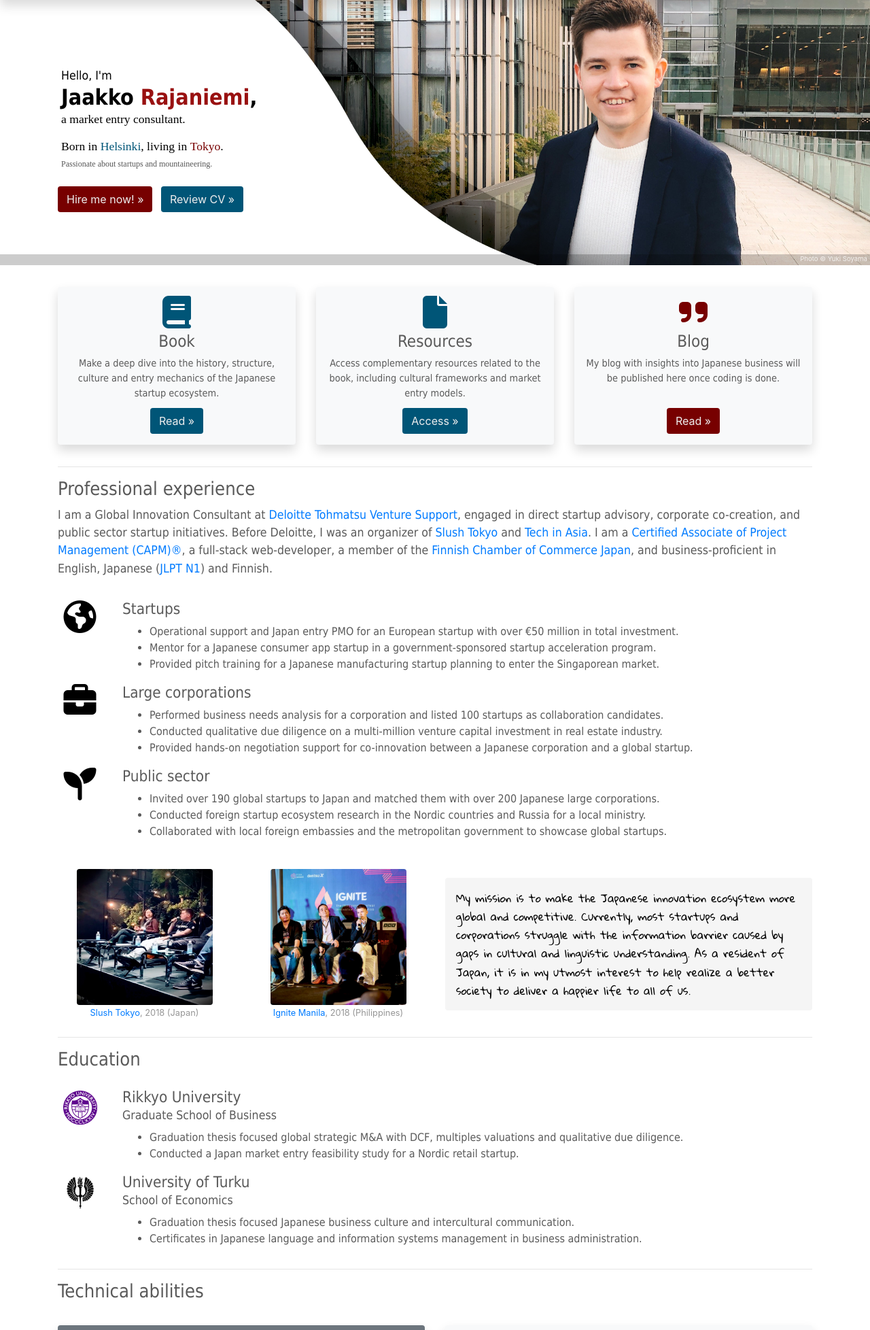
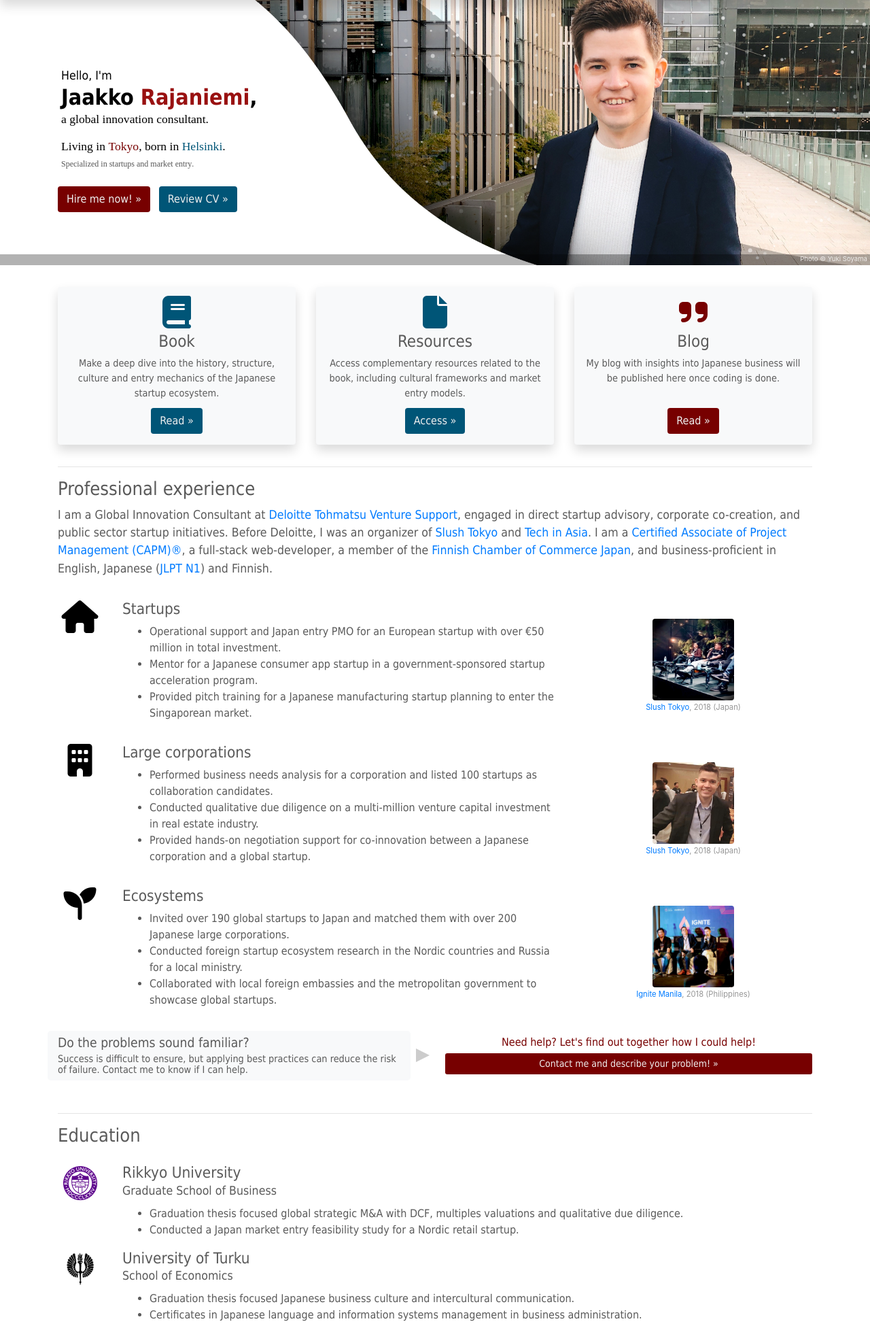
Before and after one commit to jaakkorajaniemi/shuriken, a Django app: template shuriken/apps/core/templates/core/index.html in a window 1280 px wide. Shown: the part 58-2014 px from the top of the page at 68% size. Run offline with Django 3.2, Linux system fonts and the light colour scheme; the template is opened without the code that fills it, so the values that code supplies are empty; some libraries are stand-ins or nearby versions; some web fonts are replaced.

Commit message:
release prep

```diff
--- a/shuriken/apps/core/templates/core/index.html
+++ b/shuriken/apps/core/templates/core/index.html
@@ -57,7 +57,9 @@
         <div class="container sh-experience">
             <div class="row">
                 <div class="col-lg">
-                    <h1>Professional experience</h1>
+                    <div class="row justify-content-between">
+                        <div class="col-md-9"><h1>Professional experience</h1></div>
+                    </div>
                     <p class="light">
                         I am a Global Innovation Consultant at <a href="https://www2.deloitte.com/jp/en/pages/about-deloitte/articles/dtvs/dtvs.html" target="_blank" rel="noopener">Deloitte Tohmatsu Venture Support</a>,
                         engaged in direct startup advisory, corporate co-creation, and
@@ -69,10 +71,10 @@
             </div>
             <hr class="sh-divider-blank">
             <div class="row">
-                <div class="col-lg-1 mb-4 rounded" style="text-align: center; background-color: #fff; border: 1px solid #fff">
-                    <i class="fa fa-globe fa-3x pb-2" style="color: #000"></i>
+                <div class="col-lg-1 rounded" style="text-align: center; background-color: #fff; border: 1px solid #fff">
+                    <i class="fa fa-home fa-3x pb-2" style="color: #000"></i>
                 </div>
-                <div class="col-lg my-auto">
+                <div class="col-lg-7 my-auto">
                     <h2>Startups</h2>
                     <ul>
                         <li>Operational support and Japan entry PMO for an European startup with over €50 million in total investment.</li>
@@ -80,12 +82,18 @@
                         <li>Provided pitch training for a Japanese manufacturing startup planning to enter the Singaporean market.</li>
                     </ul>
                 </div>
+                <div class="sh-desktop-only col-lg-4 my-auto" style="text-align: center">
+                    <figure class="figure my-auto">
+                        <img class="rounded" src="{% static 'img/cvspeaker01.jpg' %}" alt="{% trans 'Judging a startup pitch contest at Slush Tokyo, 2018' %}" width="120" height="120" />
+                        <figcaption class="figure-caption"><a href="https://www.slush.org/" target="_blank" rel="noopener">Slush Tokyo</a>, 2018 (Japan)</figcaption>
+                    </figure>
+                </div>
             </div>
-            <div class="row">
-                <div class="col-lg-1 mb-4 rounded" style="text-align: center; background-color: #fff; border: 1px solid #fff">
-                    <i class="fa fa-briefcase fa-3x pb-2" style="color: #000"></i>
+            <div class="row mt-3">
+                <div class="col-lg-1 rounded" style="text-align: center; background-color: #fff; border: 1px solid #fff">
+                    <i class="fa fa-building fa-3x pb-2" style="color: #000"></i>
                 </div>
-                <div class="col-lg my-auto">
+                <div class="col-lg-7 my-auto">
                     <h2>Large corporations</h2>
                     <ul>
                         <li>Performed business needs analysis for a corporation and listed 100 startups as collaboration candidates.</li>
@@ -93,44 +101,74 @@
                         <li>Provided hands-on negotiation support for co-innovation between a Japanese corporation and a global startup.</li>
                     </ul>
                 </div>
+                <div class="sh-desktop-only col-lg-4 my-auto" style="text-align: center">
+                    <figure class="figure my-auto">
+                        <img class="rounded" src="{% static 'img/2018_Ignite3.jpg' %}" alt="{% trans 'Judging a startup pitch contest at Slush Tokyo, 2018' %}" width="120" height="120" />
+                        <figcaption class="figure-caption"><a href="https://www.slush.org/" target="_blank" rel="noopener">Slush Tokyo</a>, 2018 (Japan)</figcaption>
+                    </figure>
+                </div>
             </div>
-            <div class="row">
-                <div class="col-lg-1 mb-4 rounded" style="text-align: center; background-color: #fff; border: 1px solid #fff">
+            <div class="row mt-3">
+                <div class="col-lg-1 rounded" style="text-align: center; background-color: #fff; border: 1px solid #fff">
                     <i class="fa fa-seedling fa-3x pb-2" style="color: #000"></i>
                 </div>
-                <div class="col-lg my-auto">
-                    <h2>Public sector</h2>
+                <div class="col-lg-7 my-auto">
+                    <h2>Ecosystems</h2>
                     <ul>
                         <li>Invited over 190 global startups to Japan and matched them with over 200 Japanese large corporations.</li>
                         <li>Conducted foreign startup ecosystem research in the Nordic countries and Russia for a local ministry.</li>
                         <li>Collaborated with local foreign embassies and the metropolitan government to showcase global startups.</li>
                     </ul>
                 </div>
+                <div class="sh-desktop-only col-lg-4 my-auto" style="text-align: center">
+                    <figure class="figure my-auto">
+                        <img class="rounded" src="{% static 'img/cvspeaker02.jpg' %}" alt="{% trans 'Speaking about the Japanese startup ecosystem at Ignite conference, Manila, 2018' %}" width="120" height="120" />
+                        <figcaption class="figure-caption"><a href="https://www.ignite.ph/" target="_blank" rel="noopener">Ignite Manila</a>, 2018 (Philippines)</figcaption>
+                    </figure>
+                </div>
             </div>
             <hr class="sh-divider-blank">
-            <div class="row">
-                <div class="col-lg-3" style="text-align: center">
+            <div class="sh-mobile-only row mx-auto">
+                <div class="col mx-auto">
                     <figure class="figure my-auto">
-                        <img class="rounded" src="{% static 'img/cvspeaker01.jpg' %}" alt="{% trans 'Judging a startup pitch contest at Slush Tokyo, 2018' %}" width="200" height="200" />
+                        <img class="rounded" src="{% static 'img/cvspeaker01.jpg' %}" alt="{% trans 'Judging a startup pitch contest at Slush Tokyo, 2018' %}" width="120" height="120" />
                         <figcaption class="figure-caption"><a href="https://www.slush.org/" target="_blank" rel="noopener">Slush Tokyo</a>, 2018 (Japan)</figcaption>
                     </figure>
                 </div>
-                <div class="col-lg-3" style="text-align: center">
+                <div class="col mx-auto">
                     <figure class="figure my-auto">
-                        <img class="rounded" src="{% static 'img/cvspeaker02.jpg' %}" alt="{% trans 'Speaking about the Japanese startup ecosystem at Ignite conference, Manila, 2018' %}" width="200" height="200" />
-                        <figcaption class="figure-caption"><a href="https://www.ignite.ph/" target="_blank" rel="noopener">Ignite Manila</a>, 2018 (Philippines)</figcaption>
+                        <img class="rounded" src="{% static 'img/2018_Ignite3.jpg' %}" alt="{% trans 'Judging a startup pitch contest at Slush Tokyo, 2018' %}" width="120" height="120" />
+                        <figcaption class="figure-caption"><a href="https://www.slush.org/" target="_blank" rel="noopener">Slush Tokyo</a>, 2018 (Japan)</figcaption>
                     </figure>
                 </div>
-                <div class="col-lg-6 my-auto">
-                    <div class="feature rounded p-3">
-                        <p class="mb-0">My mission is to make the Japanese innovation ecosystem more global and competitive. Currently, most startups and corporations struggle with the information barrier caused by gaps in cultural and linguistic understanding. As a resident of Japan, it is in my utmost interest to help realize a better society to deliver a happier life to all of us.</p>
+                <div class="col mx-auto">
+                    <figure class="figure">
+                        <img class="rounded" src="{% static 'img/cvspeaker02.jpg' %}" alt="{% trans 'Speaking about the Japanese startup ecosystem at Ignite conference, Manila, 2018' %}" width="120" height="120" />
+                        <figcaption class="figure-caption"><a href="https://www.ignite.ph/" target="_blank" rel="noopener">Ignite Manila</a><br />, 2018 (Philippines)</figcaption>
+                    </figure>
+                </div>
+            </div>
+            <div class="row">
+                <div class="col">
+                    <div class="row">
+                        <div class="col bg-light rounded-lg">
+                            <span class="sh-cta-desc-title mt-1">Do the problems sound familiar?</span>
+                            <span class="sh-cta-desc mb-2">Success is difficult to ensure, but applying best practices can reduce the risk of failure. Contact me to know if I can help.</span>
+                        </div>
+                        <div class="col-xs-1 my-auto">
+                            <div class="sh-triangle-right ml-2 mr-2"></div>
+                        </div>
                     </div>
+                </div>
+                <div class="col rounded-lg my-auto">
+                    <span class="sh-cta-call mt-1 mb-1" style="text-align: center">Need help? Let's find out together how I could help!</span>
+                    <span class="sh-cta-btn mb-2"><button class="btn btn-block btn-sm btn-wine" onclick="window.location.href='/#experience';" width="100%">{% trans 'Contact me and describe your problem!' %} &raquo;</button></span>
                 </div>
             </div>
         </div>
     </div>
 
-    <hr class="sh-divider">
+    <hr class="sh-divider mt-5">
 
     <div class="row">
         <div class="container sh-experience">
@@ -169,7 +207,7 @@
         </div>
     </div>
 
-    <hr class="sh-divider">
+    <hr class="sh-divider mt-5">
 
     <div class="row">
         <div class="container sh-abilities">
@@ -181,7 +219,7 @@
             <hr class="sh-divider-blank">
             <div class="row">
                 <div class="col-lg-6 my-2">
-                    <div class="shadow rounded bg-secondary">
+                    <div class="shadow rounded bg-blue">
                         <div class="row">
                             <div class="col-lg m-3">
                                 <div style="float: left; width: 4rem"><i class="fa fa-briefcase fa-3x" style="color: #fff"></i></div>
@@ -246,7 +284,7 @@
                 </div>
 
                 <div class="col-lg-6 my-2">
-                    <div class="shadow rounded bg-secondary">
+                    <div class="shadow rounded bg-blue">
                         <div class="row">
                             <div class="col-lg m-3">
                                 <div style="float: left; width: 4rem"><i class="fa fa-database fa-3x" style="color: #fff"></i></div>
@@ -268,9 +306,36 @@
             </div>
         </div>
     </div>
-    <hr class="featurette-divider">
 
-    <!-- /END THE FEATURETTES -->
+    <hr class="sh-divider">
 
+    <div class="row">
+        <div class="container sh-experience">
+            <div class="row">
+                <div class="col-lg mb-4">
+                    <h1>{% trans 'Request for information' %}</h1>
+                </div>
+            </div>
+            <div class="row">
+                <div class="col">
+                    <div class="row">
+                        <div class="col bg-light rounded-lg">
+                            <span class="sh-cta-desc-title mt-1">Do I have that skill you were missing?</span>
+                            <span class="sh-cta-desc mb-2">Companies normally only hire people for their core operations. Sometimes you need to buy extra skills from the outside.</span>
+                        </div>
+                        <div class="col-xs-1 my-auto">
+                            <div class="sh-triangle-right ml-2 mr-2"></div>
+                        </div>
+                    </div>
+                </div>
+                <div class="col rounded-lg my-auto">
+                    <span class="sh-cta-call mt-1 mb-1" style="text-align: center">Need help? Let's find out together how I could help!</span>
+                    <span class="sh-cta-btn mb-2"><button class="btn btn-block btn-sm btn-wine" onclick="window.location.href='/#experience';" width="100%">{% trans 'Contact me and describe your problem!' %} &raquo;</button></span>
+                </div>
+            </div>
+        </div>
+    </div>
+
+    <hr class="sh-divider">
 </div><!-- /.container -->
 {% endblock %}
--- a/static/css/shuriken.css
+++ b/static/css/shuriken.css
@@ -71,6 +71,10 @@
   color: #ecc;
 }
 
+.border-wine {
+  border: 1px solid #700;
+}
+
 .bg-blue, .btn-blue {
   background-color: #057;
   color: #eee;
@@ -78,6 +82,25 @@
 
 .bg-blue:hover, .btn-blue:hover {
   color: #cce;
+}
+
+.no-gutters {
+  margin-right: 0;
+  margin-left: 0;
+
+  > .col,
+  > [class*="col-"] {
+    padding-right: 0;
+    padding-left: 0;
+  }
+}
+
+.sh-triangle-right {
+  width: 0;
+  height: 0;
+  border-top: 10px solid transparent;
+  border-left: 20px solid #ccc;
+  border-bottom: 10px solid transparent;
 }
 
 /* ELEMENTS */
@@ -100,8 +123,8 @@
 
 }
 
-.bg-secondary a {
-  color: #aaf;
+.bg-blue a {
+  color: #ddf;
 }
 
 /* Warpbox */
@@ -159,7 +182,7 @@
 
 .sh-experience figcaption {
   margin-top: 2px;
-  font-size: 0.8rem;
+  font-size: 0.7rem;
   color: rgba(150,150,150)
 }
 
@@ -194,6 +217,34 @@
   border: 1px solid #aaa;
 }
 
+.sh-cta-desc-title {
+  font-family: 'Sofia Pro', Tahoma, sans;
+  font-size: 1.2rem;
+  display: block;
+}
+
+.sh-cta-desc {
+  font-family: 'Sofia Pro Light', Tahoma, sans;
+  display: block;
+  font-size: 0.9rem;
+  line-height: 1rem;
+}
+
+.sh-cta-call {
+  font-family: 'Sofia Pro', Tahoma, sans;
+  font-size: 1.0rem;
+  display: block;
+  color: #700;
+}
+
+.sh-cta-btn {
+  display: block;
+}
+
+button {
+  font-family: 'Sofia Pro', Tahoma, sans;
+}
+
 /* SECTIONS */
 #sh-section-header {
   margin-bottom: 2em;
@@ -217,7 +268,7 @@
   top: 0;
   left: 0;
   height: 25rem;
-  z-index: -4;
+  z-index: -5;
 
   width: 100%;
   object-fit: cover;
@@ -238,12 +289,25 @@
   object-position: 30% 0px;
 }
 
+#sh-section-header .inner .item > img.profile {
+  background: rgba(0,0,0,0);
+  position: absolute;
+  top: 0;
+  left: 0;
+  height: 25rem;
+  z-index: -4;
+
+  width: 100%;
+  object-fit: cover;
+  object-position: 65% 0px;
+}
+
 #sh-section-header .inner .item .sh-bar {
   position: absolute;
   bottom: 0;
   height: 1rem;
   width: 100%;
-  background: rgba(0,0,0,0.2);
+  background: rgba(0,0,0,0.3);
   font-size: 0.6rem;
   text-align: right;
   color: rgba(255,255,255,0.8);
@@ -252,8 +316,9 @@
 #sh-section-header .inner .item #particles-js {
   position: absolute;
   background: transparent;
-  width: 40rem;
+  width: 100%;
   height: 25rem;
+  z-index: -4
 }
 
 #sh-section-header .inner .item .button {
@@ -338,7 +403,7 @@
     font-size: 0.9rem;
   }
 
-  .sh-experience h2, .sh-experience h3, .sh-abilities h2, .sh-experience p {
+  .sh-experience h1, .sh-experience h2, .sh-abilities h1, .sh-experience p {
     text-align: center;
   }
 
--- a/templates/base.html
+++ b/templates/base.html
@@ -110,10 +110,11 @@
 
                 {% block BANNER_IMG %}
                   <img class="primary" src="{% static 'img/header01.jpg' %}" class="img-responsive" alt="{% trans 'Banner image' %}">
+                  <div id="particles-js"></div>
+                  <img class="profile" src="{% static 'img/header01-profile.png' %}" class="img-responsive" alt="{% trans 'Banner image' %}">
                   <img class="overlay" src="{% static 'img/header01-overlay.png' %}">
                 {% endblock %}
 
-                <div id="particles-js-disabled"></div>
 
                 <div class="container">
                     <div class="row">
@@ -130,8 +131,8 @@
                                 <div class="sh-desktop-only mt-2"></div>
                                 <p class="mb-2">Hello, I'm</p>
                                 <h2 class="mb-2">Jaakko <span style="color: #911">Rajaniemi</span>,</h2>
-                                <p style="font-family: 'Sofia Pro'; font-weight: 400">a market entry consultant.</p>
-                                <p class="mb-0" style="font-family: 'Sofia Pro Light'">Born in <span style="color: #057; font-weight: 500">Helsinki</span>, living in <span style="color: #700; font-weight: 500">Tokyo</span>.<br/><span style="font-family: 'Sofia Pro Extra Light'; font-size: 0.75rem; color: #555">Passionate about <span style="font-family: 'Sofia Pro Light'">startups</span> and <span style="font-family: 'Sofia Pro Light'">mountaineering</span>.</span></p>
+                                <p style="font-family: 'Sofia Pro'; font-weight: 400">a global innovation consultant.</p>
+                                <p class="mb-0" style="font-family: 'Sofia Pro Light'">Living in <span style="color: #700; font-weight: 500">Tokyo</span>, born in <span style="color: #057; font-weight: 500">Helsinki</span>.<br/><span style="font-family: 'Sofia Pro Extra Light'; font-size: 0.75rem; color: #555">Specialized in <span style="font-family: 'Sofia Pro Light'">startups</span> and <span style="font-family: 'Sofia Pro Light'">market entry</span>.</span></p>
                                 {% endblock %}
                             </div>
                             {% endif %}
@@ -180,7 +181,7 @@
             }
           },
           "color": {
-            "value": "#ddd"
+            "value": "#fff"
           },
           "shape": {
             "type": "circle",
@@ -208,7 +209,7 @@
             }
           },
           "size": {
-            "value": 2,
+            "value": 3,
             "random": true,
             "anim": {
               "enable": true,
```
Also changed, not shown: shuriken/apps/blog/templates/blog/index.html (+4 -4 lines), static/img/2018_Ignite3.jpg (added), static/img/deloitte-logo.jpg (added), static/img/header01-profile.png, static/img/header01.jpg.
